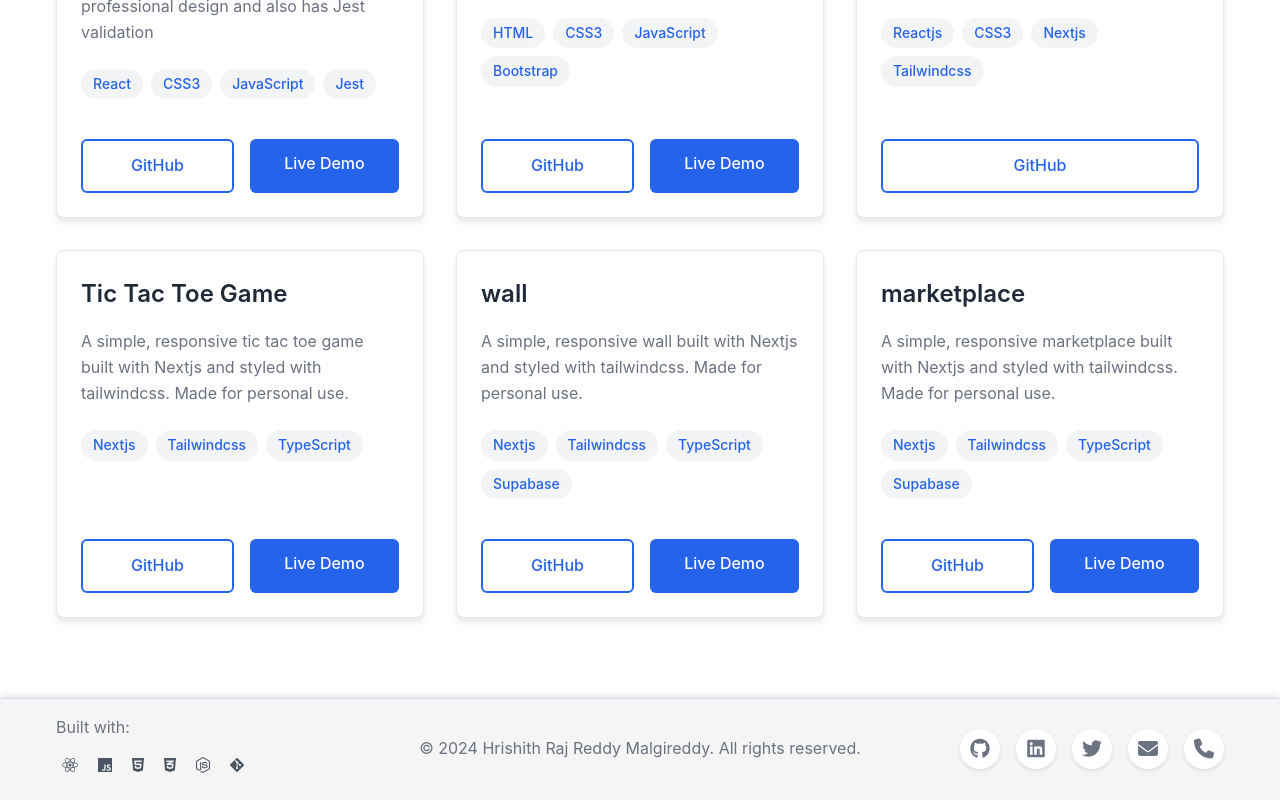
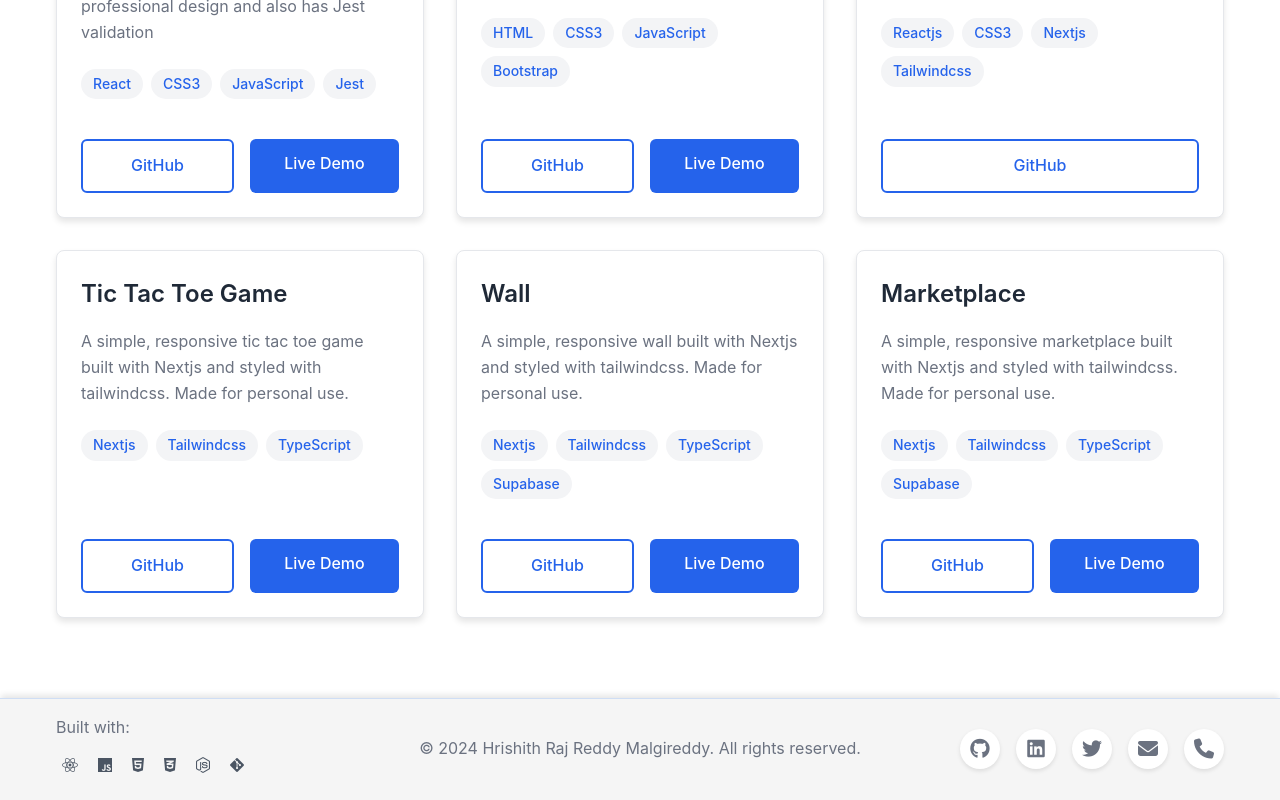
Before and after one commit to Hrishith30/portfolio, a React (Create React App) app: page /#/projects in a window 1280 px wide. Shown: the part 805-1605 px from the top of the page. Built offline with nearby package versions, Linux system fonts and the light colour scheme.

Commit message:
portfolio

```diff
--- a/src/components/Projects.css
+++ b/src/components/Projects.css
@@ -62,6 +62,17 @@
 .tech-tag:hover {
   transform: translateY(-2px);
   background-color: var(--primary-color);
+  color: white;
+}
+
+/* Dark mode specific styling for tech tags */
+[data-theme="dark"] .tech-tag {
+  background-color: #374151; /* Darker background for dark mode */
+}
+
+/* Dark mode hover effect - same blue as light mode */
+[data-theme="dark"] .tech-tag:hover {
+  background-color: #2563eb; /* Same blue as light mode primary color */
   color: white;
 }
 
--- a/src/components/Projects.js
+++ b/src/components/Projects.js
@@ -51,14 +51,14 @@ const Projects = () => {
       demo: 'https://tic-tac-toe-4xfu.vercel.app/'
     },
     {
-      title: 'wall',
+      title: 'Wall',
       description: 'A simple, responsive wall built with Nextjs and styled with tailwindcss. Made for personal use.',
       technologies: ['Nextjs', 'Tailwindcss', 'TypeScript', 'Supabase'],
       github: 'https://github.com/Hrishith30/wall',
       demo: 'https://wall-zeta.vercel.app/'
     },
     {
-      title: 'marketplace',
+      title: 'Marketplace',
       description: 'A simple, responsive marketplace built with Nextjs and styled with tailwindcss. Made for personal use.',
       technologies: ['Nextjs', 'Tailwindcss', 'TypeScript', 'Supabase'],
       github: 'https://github.com/Hrishith30/marketplace',
```
